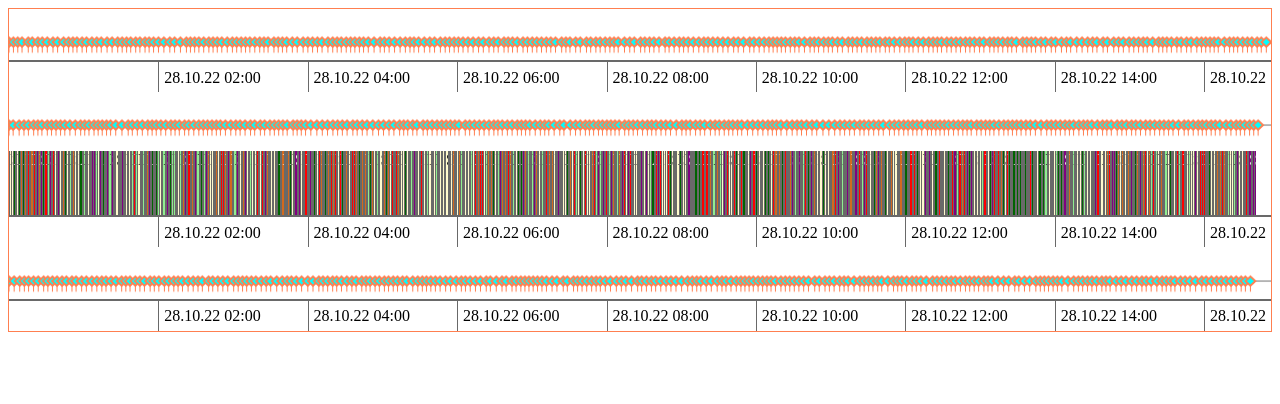
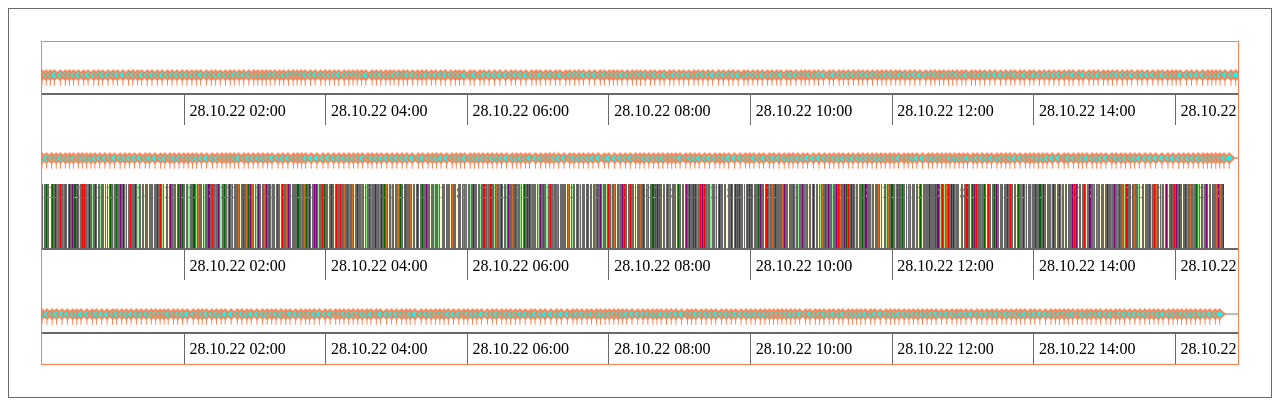
Before and after one commit to olegx100/timelinejs, an Angular app in the folder TimeLineTest/: page / in a window 1280 px wide. Shown: the top 404 px of the page. Built offline with nearby package versions, Linux system fonts and the light colour scheme.

Commit message:
Cosmetiuc CSS changes

```diff
--- a/TimeLineTest/src/app/app.component.css
+++ b/TimeLineTest/src/app/app.component.css
@@ -0,0 +1,5 @@
+.app-main {
+  /*background-color: yellow; */
+  border: 1px solid dimgray;
+  padding: 2rem;
+}
--- a/TimeLineTest/src/app/app.component.html
+++ b/TimeLineTest/src/app/app.component.html
@@ -1,7 +1,4 @@
-<script>
-
-</script>
-
-<app-time-line-container [Series]="Series"></app-time-line-container>
-
+<div class="app-main">
+    <app-time-line-container [Series]="Series"></app-time-line-container>
+</div>
 <router-outlet></router-outlet>
```
